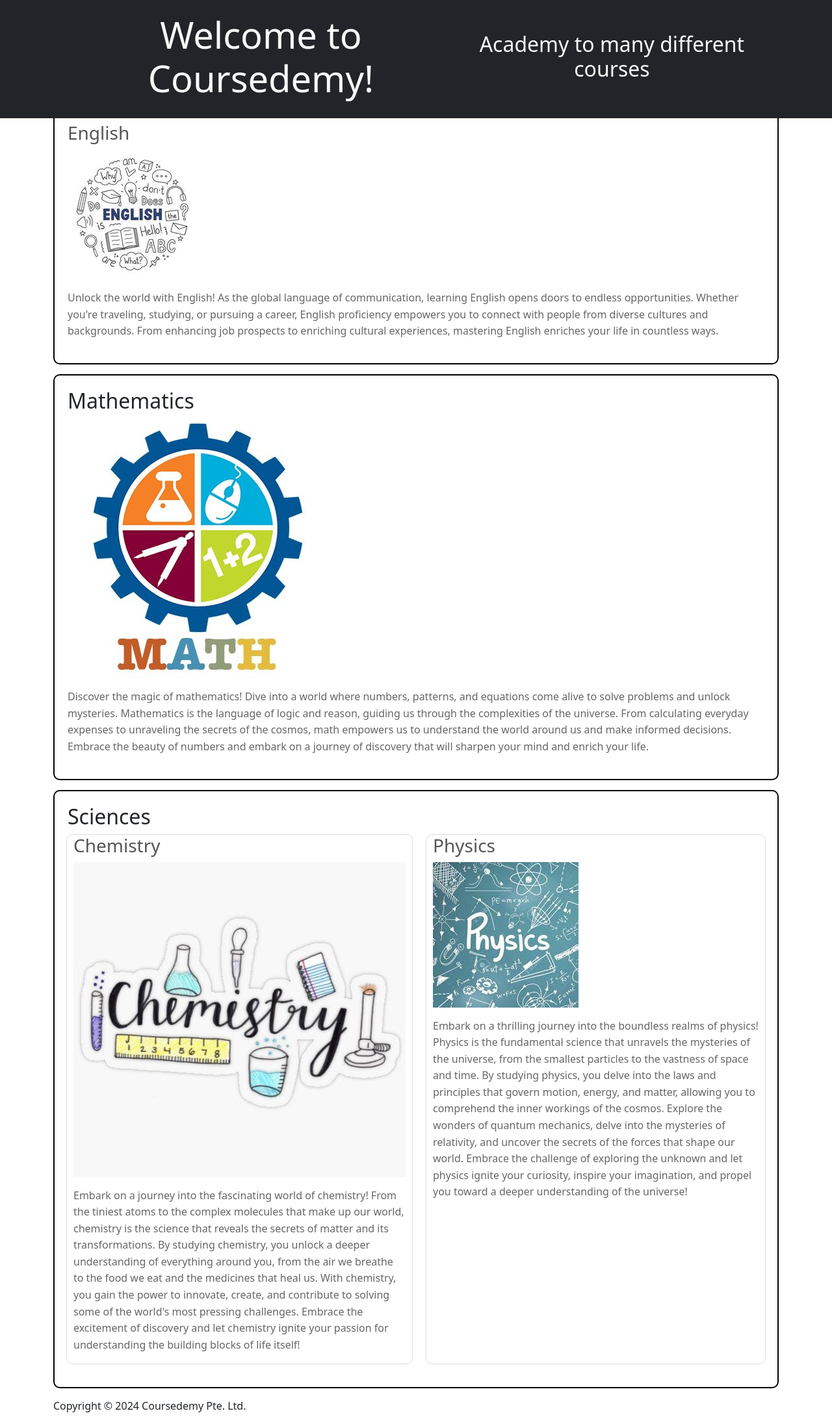
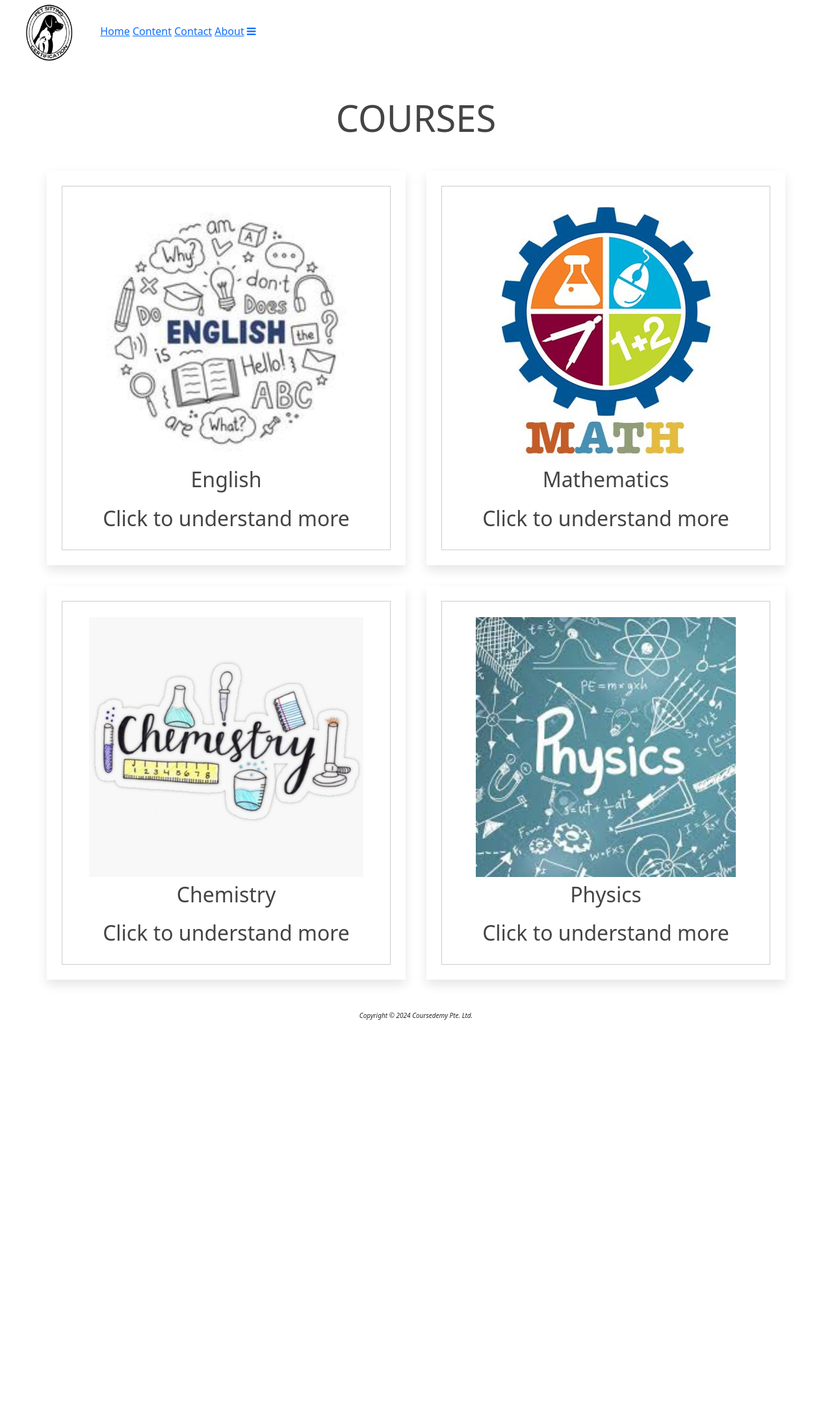
Before and after one commit to DesuNan/INF1005, a PHP site: page /content.php in a window 1280 px wide. Shown: the whole page at 65% size. After the commit the page ends 1570 px from the top, so only its background shows below. Run offline with PHP 8.4, Linux system fonts and the light colour scheme; some libraries are stand-ins or nearby versions.

Commit message:
updated content related codes/css

```diff
--- a/CSS/main.css
+++ b/CSS/main.css
@@ -1,5 +1,3 @@
-/* Google Font Link */
-@import url('https://fonts.googleapis.com/css2?family=Poppins:wght@200;300;400;500;600;700&display=swap');
 * {
   margin: 0;
   padding: 0;
@@ -25,15 +23,17 @@ header {
   justify-content: space-between;
   align-items: center;
   padding: 20px 100px;
+  background: #222222;
+  transition: 0.6;
 }
 
-header.sticky {
+/* header.sticky {
   background: black;
   padding: 15px 100px;
   transition: 0.6s;
-}
+} */
 
-header .brand {
+/* header .brand {
   color: white;
   font-size: 30px;
   font-weight: 700;
@@ -49,7 +49,7 @@ header .menu {
   align-items: center;
 }
 
-header .menu.active{
+header .menu.active {
   right: 0;
 }
 
@@ -92,7 +92,7 @@ header .btn {
     padding: 80px 50px;
   }
 
-  header .menu.active{
+  header .menu.active {
     right: 0;
   }
 
@@ -109,25 +109,168 @@ header .btn {
     margin: 20px;
     padding: 0 15px;
   }
-  .login-container .cover{
+} */
+
+/* Google Font Link */
+@import url('https://fonts.googleapis.com/css2?family=Poppins:wght@200;300;400;500;600;700&display=swap');
+/* Google Font Link */
+@import url('https://fonts.googleapis.com/css2?family=Poppins:wght@200;300;400;500;600;700&display=swap');
+
+* {
+  margin: 0;
+  padding: 0;
+  box-sizing: border-box;
+}
+
+body {
+  min-height: 100vh;
+}
+
+.section-main {
+  position: relative;
+  width: 100%;
+}
+
+header {
+  z-index: 999;
+  position: fixed;
+  top: 0;
+  left: 0;
+  width: 100%;
+  display: flex;
+  justify-content: space-between;
+  align-items: center;
+  padding: 20px 100px;
+}
+
+header.sticky {
+  background: black;
+  padding: 15px 100px;
+  transition: 0.6s;
+}
+
+header .basicstudy {
+  color: white;
+  font-size: 30px;
+  font-weight: 700;
+  text-transform: uppercase;
+  text-decoration: none;
+  letter-spacing: 2px;
+}
+
+header .menu {
+  position: relative;
+  display: flex;
+  justify-content: center;
+  align-items: center;
+}
+
+header .menu.active {
+  right: 0;
+}
+
+header .menu a {
+  color: white;
+  font-size: 16px;
+  font-weight: 500;
+  text-decoration: none;
+  margin: 0 30px;
+  padding: 0 10px;
+  border-radius: 20px;
+  transition: 0.3s;
+  transition-property: color, background;
+}
+
+header .menu a:hover {
+  color: #000000;
+  background: white;
+}
+
+header .btn {
+  color: white;
+  cursor: pointer;
+  display: none;
+}
+
+@media (max-width: 1040px) {
+  header .btn {
+    display: block;
+  }
+
+  header .menu {
+    position: fixed;
+    background-color: black;
+    flex-direction: column;
+    min-width: 400px;
+    height: 100vh;
+    top: 0;
+    right: -100%;
+    padding: 80px 50px;
+  }
+
+  header .menu.active {
+    right: 0;
+  }
+
+  header .menu .close-btn {
+    position: absolute;
+    top: 0;
+    left: 0;
+    margin: 25px;
+  }
+
+  header .menu a {
+    display: block;
+    font-size: 20px;
+    margin: 20px;
+    padding: 0 15px;
+  }
+
+  .login-container .cover {
     display: none;
   }
+
   .form-content .login-form,
-  .form-content .signup-form{
+  .form-content .signup-form {
     width: 100%;
   }
-  .form-content .signup-form{
+
+  .form-content .signup-form {
     display: none;
   }
-  .login-container #flip:checked ~ .forms .signup-form{
+
+  .login-container #flip:checked~.forms .signup-form {
     display: block;
   }
-  .login-container #flip:checked ~ .forms .login-form{
+
+  .login-container #flip:checked~.forms .login-form {
+    display: none;
+  }
+
+  .login-container .cover {
+    display: none;
+  }
+
+  .form-content .login-form,
+  .form-content .signup-form {
+    width: 100%;
+  }
+
+  .form-content .signup-form {
+    display: none;
+  }
+
+  .login-container #flip:checked~.forms .signup-form {
+    display: block;
+  }
+
+  .login-container #flip:checked~.forms .login-form {
     display: none;
   }
 }
 
 /* display background color black on navbar scroll */
+/* .navbarScroll.navbarDark {
 /* .navbarScroll.navbarDark {
   background-color: black;
 } */
@@ -141,6 +284,7 @@ header .btn {
 .bgimage {
   height: 100vh;
   background: url("/img/bg.jpg");
+  background: url("/img/bg.jpg");
   background-size: cover;
   position: relative;
 }
@@ -150,9 +294,11 @@ header .btn {
   font-size: 4.5rem;
 }
 
+
 .hero_desc {
   font-size: 2rem;
 }
+
 
 .hero-text {
   text-align: center;
@@ -168,6 +314,7 @@ header .btn {
   height: 280px;
   cursor: pointer;
 }
+
 
 .servicesIcon {
   font-size: 36px;
@@ -185,25 +332,6 @@ header .btn {
 
 .servicesText:hover {
   border: 1px solid #008000;
-}
-
-
-/* social media icons styling */
-.social-icons {
-  font-size: 36px;
-  cursor: pointer;
-}
-
-.fa-facebook:hover,
-.fa-instagram:hover,
-.fa-twitter:hover,
-.fa-linkedin:hover,
-.fa-twitch:hover {
-  color: green;
-}
-
-.fab {
-  color: #000000;
 }
 
 .login {
@@ -226,7 +354,7 @@ header .btn {
   flex-direction: column;
 }
 
-.login-container{
+.login-container {
   margin-top: 200px;
   margin-bottom: 50px;
   position: relative;
@@ -234,10 +362,11 @@ header .btn {
   width: 100%;
   background: #fff;
   padding: 40px 30px;
-  box-shadow: 0 5px 10px rgba(0,0,0,0.2);
+  box-shadow: 0 5px 10px rgba(0, 0, 0, 0.2);
   perspective: 2700px;
 }
-.login-container .cover{
+
+.login-container .cover {
   position: absolute;
   top: 0;
   left: 50%;
@@ -248,11 +377,13 @@ header .btn {
   transform-origin: left;
   transform-style: preserve-3d;
 }
-.login-container #flip:checked ~ .cover{
+
+.login-container #flip:checked~.cover {
   transform: rotateY(-180deg);
 }
- .login-container .cover .front,
- .login-container .cover .back{
+
+.login-container .cover .front,
+.login-container .cover .back {
   position: absolute;
   top: 0;
   left: 0;
@@ -260,11 +391,13 @@ header .btn {
   width: 100%;
   backface-visibility: hidden;
 }
-.cover .back{
+
+.cover .back {
   transform: rotateY(180deg);
 }
+
 .login-container .cover::before,
-.login-container .cover::after{
+.login-container .cover::after {
   content: '';
   position: absolute;
   height: 100%;
@@ -273,18 +406,21 @@ header .btn {
   opacity: 0.5;
   z-index: 12;
 }
-.login-container .cover::after{
+
+.login-container .cover::after {
   transform: rotateY(180deg);
 }
+
 .login-container .cover .frontImg,
-.login-container .cover .back .backImg{
+.login-container .cover .back .backImg {
   position: absolute;
   height: 100%;
   width: 100%;
   object-fit: cover;
   z-index: 10;
 }
-.login-container .cover .text{
+
+.login-container .cover .text {
   position: absolute;
   z-index: 130;
   height: 100%;
@@ -294,41 +430,48 @@ header .btn {
   align-items: center;
   justify-content: center;
 }
+
 .cover .text .text-1,
-.cover .back .text .text-1{
+.cover .back .text .text-1 {
   font-size: 26px;
   font-weight: 600;
   color: #fff;
   text-align: center;
 }
+
 .cover .text .text-2,
-.cover .back .text .text-2{
+.cover .back .text .text-2 {
   font-size: 15px;
   font-weight: 500;
   color: #fff;
   text-align: center;
 }
-.login-container .forms{
+
+.login-container .forms {
   height: 100%;
   width: 100%;
   background: #fff;
 }
-.login-container .form-content{
+
+.login-container .form-content {
   display: flex;
   align-items: center;
   justify-content: space-between;
 }
+
 .form-content .login-form,
-.form-content .signup-form{
+.form-content .signup-form {
   width: calc(100% / 2 - 25px);
 }
-.forms .form-content .title{
+
+.forms .form-content .title {
   position: relative;
   font-size: 24px;
   font-weight: 500;
   color: #333;
 }
-.forms .form-content .title:before{
+
+.forms .form-content .title:before {
   content: '';
   position: absolute;
   left: 0;
@@ -337,13 +480,16 @@ header .btn {
   width: 25px;
   background: #7d2ae8;
 }
-.forms .signup-form  .title:before{
+
+.forms .signup-form .title:before {
   width: 20px;
 }
-.forms .form-content .input-boxes{
+
+.forms .form-content .input-boxes {
   margin-top: 30px;
 }
-.forms .form-content .input-box{
+
+.forms .form-content .input-box {
   display: flex;
   align-items: center;
   height: 50px;
@@ -351,7 +497,8 @@ header .btn {
   margin: 10px 0;
   position: relative;
 }
-.form-content .input-box input{
+
+.form-content .input-box input {
   height: 100%;
   width: 100%;
   outline: none;
@@ -359,34 +506,41 @@ header .btn {
   padding: 0 30px;
   font-size: 16px;
   font-weight: 500;
-  border-bottom: 2px solid rgba(0,0,0,0.2);
+  border-bottom: 2px solid rgba(0, 0, 0, 0.2);
   transition: all 0.3s ease;
 }
+
 .form-content .input-box input:focus,
-.form-content .input-box input:valid{
+.form-content .input-box input:valid {
   border-color: #7d2ae8;
 }
-.form-content .input-box i{
+
+.form-content .input-box i {
   position: absolute;
   color: #7d2ae8;
   font-size: 17px;
 }
-.forms .form-content .text{
+
+.forms .form-content .text {
   font-size: 14px;
   font-weight: 500;
   color: #333;
 }
-.forms .form-content .text a{
+
+.forms .form-content .text a {
   text-decoration: none;
 }
-.forms .form-content .text a:hover{
+
+.forms .form-content .text a:hover {
   text-decoration: underline;
 }
-.forms .form-content .button{
+
+.forms .form-content .button {
   color: #fff;
   margin-top: 40px;
 }
-.forms .form-content .button input{
+
+.forms .form-content .button input {
   color: #fff;
   background: #7d2ae8;
   border-radius: 6px;
@@ -394,30 +548,55 @@ header .btn {
   cursor: pointer;
   transition: all 0.4s ease;
 }
-.forms .form-content .button input:hover{
+
+.forms .form-content .button input:hover {
   background: #5b13b9;
 }
-.forms .form-content label{
+
+.forms .form-content label {
   color: #5b13b9;
   cursor: pointer;
 }
-.forms .form-content label:hover{
+
+.forms .form-content label:hover {
   text-decoration: underline;
 }
+
 .forms .form-content .login-text,
-.forms .form-content .sign-up-text{
+.forms .form-content .sign-up-text {
   text-align: center;
   margin-top: 25px;
 }
-.login-container #flip{
+
+.login-container #flip {
   display: none;
 }
 
+/* social media icons styling */
+.social-icons {
+  font-size: 36px;
+  cursor: pointer;
+}
+.fa-facebook:hover,.fa-instagram:hover,.fa-twitter:hover,.fa-linkedin:hover, .fa-twitch:hover {
+  color: #008000;
+}
+.fab {
+  color: #000000;
+}
 /* footer styling */
 #footer {
   background-color: #808080;
   text-align: center;
-  width: -webkit-fill-available;
+}
+
+footer p {
+  font-size: 10px;
+  font-style: italic;
+  text-align: center;
+}
+
+footer .container{
+  padding-bottom: 0.1px;
 }
 
 /* spacing on all sections */
@@ -425,28 +604,171 @@ header .btn {
 #services,
 #portfolio,
 #contact {
-  margin-top: 2rem;
-  padding-top: 2rem;
+  margin-top: 4rem;
+  padding-top: 4rem;
 }
 
 #contact {
-  padding-bottom: 2rem;
+  padding-bottom: 4rem;
 }
 
-/* for course */
-.section-border {
-  border: 2px solid black;
-  padding: 20px;
-  margin-bottom: 15px;
-  border-radius: 10px;
+/* content page css */
+.c-container{
+  max-width: 1200px;
+  margin:0 auto;
+  padding:3rem 2rem;
 }
 
-.article-border {
-  border: 1px solid #ddd;
-  padding-left: 10px;
-  padding-right: 10px;
-  margin-left: 10px;
-  margin-right: 10px;
-  margin-bottom: 15px;
-  border-radius: 10px;
+.c-container .c-title{
+  font-size: 3.5rem;
+  color:#444;
+  margin-bottom: 3rem;
+  text-transform: uppercase;
+  text-align: center;
 }
+
+.c-container .courses-container{
+  display: grid;
+  grid-template-columns: repeat(auto-fit, minmax(30rem, 1fr));
+  gap:2rem;
+}
+
+.c-container .courses-container .course{
+  text-align: center;
+  padding:3rem 2rem;
+  background: #fff;
+  box-shadow: 0 .5rem 1rem rgba(0,0,0,.1);
+  outline: .1rem solid #ccc;
+  outline-offset: -1.5rem;
+  cursor: pointer;
+}
+
+.c-container .courses-container .course:hover{
+  outline: .2rem solid #222;
+  outline-offset: 0;
+}
+
+.c-container .courses-container .course img{
+  height: 25rem;
+}
+
+.c-container .courses-container .course:hover img{
+  transform: scale(.9);
+}
+
+.c-container .courses-container .course h3{
+  padding:.5rem 0;
+  font-size: 2rem;
+  color:#444;
+}
+
+.c-container .courses-container .course:hover h3{
+  color:#27ae60;
+}
+
+.c-container .courses-container .course .description{
+  font-size: 2rem;
+  color:#444;
+}
+
+.courses-preview{
+  position: fixed;
+  top:0; left:0;
+  min-height: 100vh;
+  width: 100%;
+  background: rgba(0,0,0,.8);
+  display: none;
+  align-items: center;
+  justify-content: center;
+}
+
+.courses-preview .preview{
+  display: none;
+  padding:2rem;
+  text-align: center;
+  background: #fff;
+  position: relative;
+  margin:2rem;
+  width: 40rem;
+}
+
+.courses-preview .preview.c-active{
+  display: inline-block;
+}
+
+.courses-preview .preview img{
+  height: 30rem;
+}
+
+.courses-preview .preview .fa-times{
+  position: absolute;
+  top:1rem; right:1.5rem;
+  cursor: pointer;
+  color:#444;
+  font-size: 4rem;
+}
+
+.courses-preview .preview .fa-times:hover{
+  transform: rotate(90deg);
+}
+
+.courses-preview .preview h3{
+  color:#444;
+  padding:.5rem 0;
+  font-size: 2.5rem;
+}
+
+.courses-preview .preview p{
+  line-height: 1.5;
+  padding:1rem 0;
+  font-size: 1.6rem;
+  color:#777;
+}
+
+.courses-preview .preview .c-buttons{
+  display: flex;
+  gap:1.5rem;
+  flex-wrap: wrap;
+  margin-top: 1rem;
+}
+
+.courses-preview .preview .c-buttons a{
+  flex:1 1 16rem;
+  padding:1rem;
+  font-size: 1.8rem;
+  color:#444;
+  border:.1rem solid #444;
+}
+
+.courses-preview .preview .c-buttons a.sign-up{
+  background: #444;
+  color:#fff;
+}
+
+.courses-preview .preview .c-buttons a.sign-up:hover{
+  background: #111;
+}
+
+.courses-preview .preview .c-buttons a.view:hover{
+  background: #444;
+  color:#fff;
+}
+
+
+@media (max-width:991px){
+  html{
+    font-size: 55%;
+  }
+}
+
+@media (max-width:768px){
+  .courses-preview .preview img{
+    height: 25rem;
+  }
+}
+
+@media (max-width:450px){
+  html{
+    font-size: 50%;
+  }
+}
--- a/JS/main.js
+++ b/JS/main.js
@@ -1,12 +1,23 @@
- // add class navbarDark on navbar scroll
-const header = document.querySelector('.navbar');
+// const hamburger = document.querySelector('.hamburger-menu');
+// const navMenu = document.querySelector('.nav-menu');
 
-window.onscroll = function() {
-    var top = window.scrollY;
-    if(top >=100) {
-        header.classList.add('navbarDark');
-    }
-    else {
-        header.classList.remove('navbarDark');
-    }
-}
+// hamburger.addEventListener('click', () => {
+//     navMenu.classList.toggle('hide');
+// });
+
+window.addEventListener("scroll", function(){
+    var header = document.querySelector("header");
+    header.classList.toggle('sticky', window.scrollY > 0);
+});
+
+var menu = document.querySelector('.menu');
+var menuBtn = document.querySelector('.menu-btn');
+var closeBtn = document.querySelector('.close-btn');
+
+menuBtn.addEventListener("click", () => {
+    menu.classList.add('active');
+});
+
+closeBtn.addEventListener("click", () => {
+    menu.classList.remove('active');
+});
--- a/content.php
+++ b/content.php
@@ -2,89 +2,110 @@
 <html lang="en">
 
 <head>
-    <title>Coursedemy</title>
+	<title>BasicStudys Courses</title>
 	<?php
 	include "inc/head.inc.php";
 	?>
 </head>
 <body>
     <?php
-        include "inc/header.inc.php";
+    include "inc/nav.inc.php";
     ?>
-    <main class="container">
-        <section id="languages" class="section-border">
-            <h2 style="padding-top: 120px;">Languages</h2>
-            <div class="row">
-                <article class="col-sm">
-                    <h3 style="color:#555;">English</h3>
-                    <figure>
-                        <a target="_self" href="english.php" class="logothumbnail">
-                            <img class="img-popup" src="img/english.jpg" alt="English" title="View larger image..." >
-                        </a>
-                    </figure>
-                    <p style="color: #666; line-height: 1.6;">
-                    Unlock the world with English! As the global language of communication, learning English opens doors to endless opportunities.
+
+	<div class="c-container">
+	   <h3 class="c-title">Courses</h3>
+	   <div class="courses-container">
+		  <div class="course" data-name="c-1">
+			 <img src="img/english.jpg" alt="English">
+			 <h3>English</h3>
+			 <div class="description">Click to understand more</div>
+		  </div>
+
+		  <div class="course" data-name="c-2">
+			 <img src="img/math.jpg" alt="Mathematics">
+			 <h3>Mathematics</h3>
+			 <div class="description">Click to understand more</div>
+		  </div>
+
+		  <div class="course" data-name="c-3">
+			 <img src="img/chemistry.jpg" alt="Chemistry">
+			 <h3>Chemistry</h3>
+			 <div class="description">Click to understand more</div>
+		  </div>
+
+		  <div class="course" data-name="c-4">
+			 <img src="img/physics.jpg" alt="Physics">
+			 <h3>Physics</h3>
+			 <div class="description">Click to understand more</div>
+		  </div>
+	   </div>
+	</div>
+
+	<div class="courses-preview">
+	   <div class="preview c-active" data-target="c-1">
+		  <i class="fas fa-times"></i>
+		  <img src="img/english.jpg" alt="English">
+		  <h3>English Language</h3>
+		  <p>Unlock the world with English! As the global language of communication, learning English opens doors to endless opportunities.
              Whether you're traveling, studying, or pursuing a career, English proficiency empowers you to connect with people from diverse
              cultures and backgrounds. From enhancing job prospects to enriching cultural experiences, mastering English enriches your life in countless ways.
 		  </p>
-                </article>
+		  <div class="c-buttons">
+			 <a href="english.php" class="view">View More</a>
+			 <a href="#" class="sign-up">Sign Up</a>
 		  </div>
-        </section>
-        <section id="math" class="section-border">
-            <div class="row">
-                <h2>Mathematics</h2>
-                <article class="col-sm">
-                    <figure>
-                        <a href="math.php" class="logothumbnail">
-                            <img class="img-popup" src="img/math.jpg" alt="Math" title="View larger image..." >
-                        </a>
-                    </figure>
-                    <p style="color: #666; line-height: 1.6;">
-                    Discover the magic of mathematics! Dive into a world where numbers, patterns, and equations come alive to solve problems and unlock
+	   </div>
+
+	   <div class="preview" data-target="c-2">
+		  <i class="fas fa-times"></i>
+		  <img src="img/math.jpg" alt="Mathematics">
+		  <h3>Mathematics</h3>
+		  <p>Discover the magic of mathematics! Dive into a world where numbers, patterns, and equations come alive to solve problems and unlock
              mysteries. Mathematics is the language of logic and reason, guiding us through the complexities of the universe. From calculating
              everyday expenses to unraveling the secrets of the cosmos, math empowers us to understand the world around us and make informed decisions.
              Embrace the beauty of numbers and embark on a journey of discovery that will sharpen your mind and enrich your life.
 		  </p>
-                </article>
+		  <div class="c-buttons">
+			 <a href="math.php" class="view">View More</a>
+			 <a href="#" class="sign-up">Sign Up</a>
 		  </div>
-        </section>
-        <section id="sciences" class="section-border">
-            <div class="row">
-                <h2>Sciences</h2>
-                <article class="col-sm article-border">
-                    <h3 style="color:#555;">Chemistry</h3>
-                    <figure>
-                        <a href="chemistry.php" class="logothumbnail">
-                            <img class="img-popup" src="img/chemistry.jpg" alt="Chemistry" title="View larger image..." >
-                        </a>
-                    </figure>
-                    <p style="color: #666; line-height: 1.6;">
-                    Embark on a journey into the fascinating world of chemistry! From the tiniest atoms to the complex molecules that make up our world, chemistry
+	   </div>
+
+	   <div class="preview" data-target="c-3">
+		  <i class="fas fa-times"></i>
+		  <img src="img/chemistry.jpg" alt="Chemistry">
+		  <h3>Chemistry</h3>
+		  <p>Embark on a journey into the fascinating world of chemistry! From the tiniest atoms to the complex molecules that make up our world, chemistry
              is the science that reveals the secrets of matter and its transformations. By studying chemistry, you unlock a deeper understanding of everything
              around you, from the air we breathe to the food we eat and the medicines that heal us. With chemistry, you gain the power to innovate, create, and
              contribute to solving some of the world's most pressing challenges. Embrace the excitement of discovery and let chemistry ignite your passion for
              understanding the building blocks of life itself!
 		  </p>
-                </article>
-                <article class="col-sm article-border">
-                    <h3 style="color:#555;">Physics</h3>
-                    <figure>
-                        <a href="physics.php" class="logothumbnail">
-                            <img class="img-popup" src="img/physics.jpg" alt="Physics" title="View larger image..." >
-                        </a>
-                    </figure>
-                    <p style="color: #666; line-height: 1.6;">
-                    Embark on a thrilling journey into the boundless realms of physics! Physics is the fundamental science that unravels the mysteries of the universe,
+		  <div class="c-buttons">
+			 <a href="chemistry.php" class="view">View More</a>
+			 <a href="#" class="sign-up">Sign Up</a>
+		  </div>
+	   </div>
+
+	   <div class="preview" data-target="c-4">
+		  <i class="fas fa-times"></i>
+		  <img src="img/physics.jpg" alt="Physics">
+		  <h3>Physics</h3>
+		  <p>Embark on a thrilling journey into the boundless realms of physics! Physics is the fundamental science that unravels the mysteries of the universe,
              from the smallest particles to the vastness of space and time. By studying physics, you delve into the laws and principles that govern motion, energy,
              and matter, allowing you to comprehend the inner workings of the cosmos. Explore the wonders of quantum mechanics, delve into the mysteries of relativity,
              and uncover the secrets of the forces that shape our world. Embrace the challenge of exploring the unknown and let physics ignite your curiosity, inspire
              your imagination, and propel you toward a deeper understanding of the universe!
 		  </p>
-                </article>
+		  <div class="c-buttons">
+			 <a href="physics.php" class="view">View More</a>
+			 <a href="#" class="sign-up">Sign Up</a>
 		  </div>
-        </section>
-    </main>
+	   </div>
+	</div>
 	<?php
-        include "inc/footer.inc.php";
+	include "inc/footer.inc.php"
 	?>
+
 </body>
+</html>
```
Lines whose indentation alone changed are shown as unchanged.
